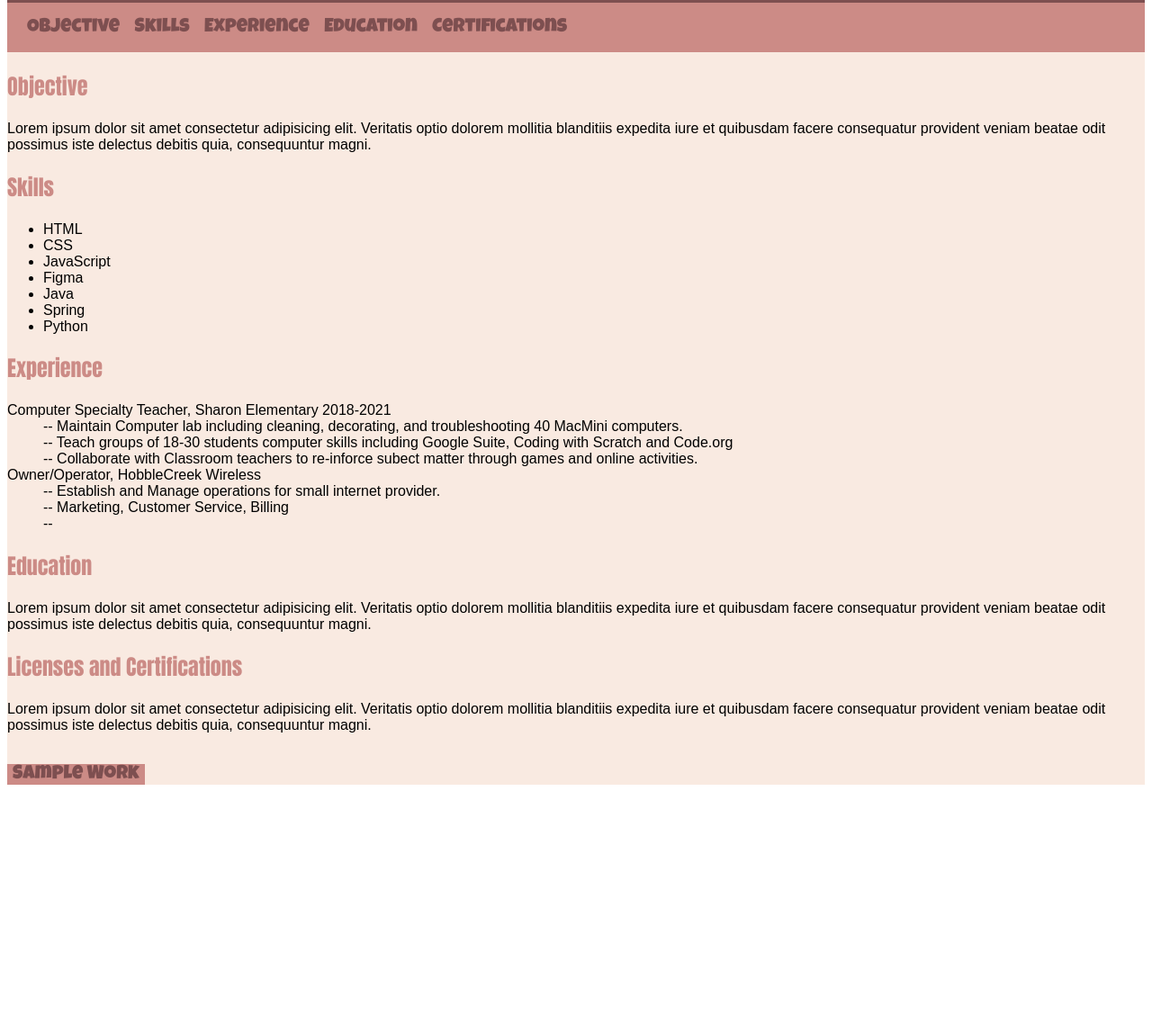
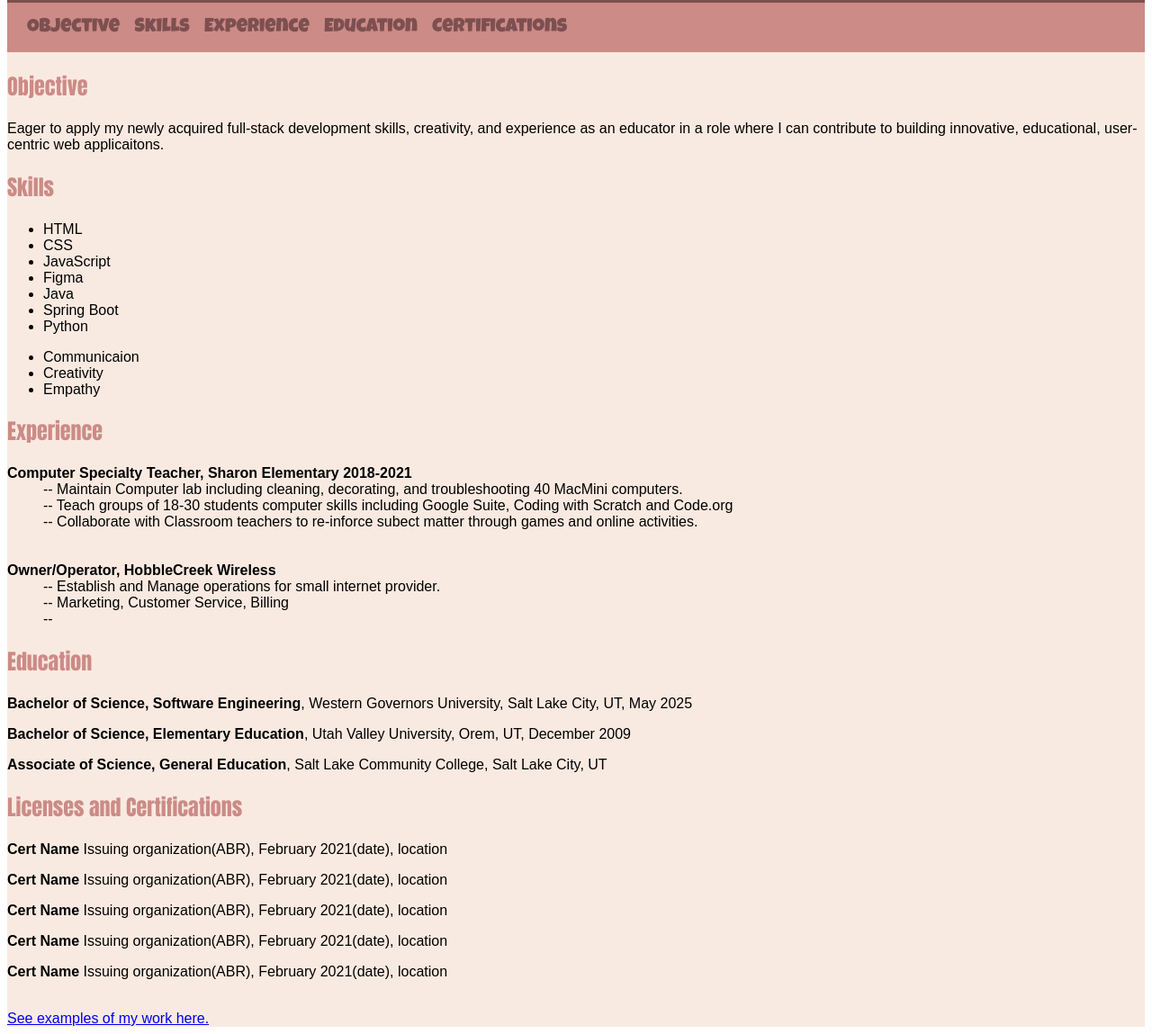
Before and after one commit to itmightbeme/portfolio, a plain HTML site: page experience.html in a window 1280 px wide. Shown: the part 163-1312 px from the top of the page at 90% size. Before the commit the page ends 1043 px from the top, so only its background shows below. Drawn offline with nearby package versions, Linux system fonts and the light colour scheme; a web font is replaced by a local one.

Commit message:
clean up nav / update experience

```diff
--- a/experience.html
+++ b/experience.html
@@ -10,72 +10,65 @@
     <script src="https://code.jquery.com/jquery-1.10.2.js"></script>
 
     <title>BLT Resume</title>
-
 </head>
 
 <body>
-
-    <!--Navigation bar-->
-    <div id="nav-placeholder">
-
-    </div>
+    <nav><!--Navigation bar-->
+        <div id="nav-placeholder"></div>
 
         <script>
             $(function () {
                 $("#nav-placeholder").load("portfolio/navigation.html");
             });
         </script>
-    <!--end of Navigation bar-->
-
+    </nav><!--end of Navigation bar-->
 
     <header>
         <h1>Experience</h1>
+    </header>
 
-
-    </header>
     <main>
-        <section>
         <nav class="nav">
             <a href="#objective"><button>Objective</button></a>
             <a href="#skills"><button>Skills</button></a>
             <a href="#experience"><button>Experience</button></a>
             <a href="#education"><button>Education</button></a>
             <a href="#certs"><button>Certifications</button></a>
+        </nav>
 
-            </nav>
+        <section id="objective">
             <h2>Objective</h2>
-
             <p>
-                Lorem ipsum dolor sit amet consectetur adipisicing elit. Veritatis optio dolorem mollitia blanditiis
-                expedita iure et quibusdam facere consequatur provident veniam beatae odit possimus iste delectus
-                debitis quia, consequuntur magni.
+                Eager to apply my newly acquired full-stack development skills, creativity, and experience as
+                an educator in a role where I can contribute to building innovative, educational, user-centric web
+                applicaitons.
             </p>
         </section>
 
-        <section>
-            <h2 id="skills">Skills</h2>
-            <ul>
+        <section id="skills">
+            <h2>Skills</h2>
+            <ul id="hardskills">
                 <li>HTML</li>
                 <li>CSS</li>
                 <li>JavaScript</li>
                 <li>Figma</li>
                 <li>Java</li>
-                <li>Spring</li>
+                <li>Spring Boot</li>
                 <li>Python</li>
+            </ul>
+            <ul id="softskills">
+                <li>Communicaion</li>
+                <li>Creativity</li>
+                <li>Empathy</li>
             </ul>
 
         </section>
 
-        <section>
-            <h2 id="experience">Experience</h2>
-            <!-- <p>Lorem, ipsum dolor sit amet consectetur adipisicing elit. Veritatis omnis nam esse voluptatum reiciendis
-                iure inventore facere officia quisquam. Quam consectetur quis reprehenderit doloremque officiis delectus
-                et debitis dolores nostrum.</p>
-            <p>Lorem ipsum dolor sit amet consectetur adipisicing elit. Incidunt saepe a perspiciatis voluptas
-                recusandae debitis. Quas quaerat veritatis consequatur suscipit, eius aliquam laboriosam, delectus sit
-                nostrum, aperiam perspiciatis ipsum error.</p> -->
+        <section id="experience">
+            <h2>Experience</h2>
+
             <dl>
-                <dt>Computer Specialty Teacher, Sharon Elementary 2018-2021 </dt>
+                <dt><b>Computer Specialty Teacher, Sharon Elementary 2018-2021</b></dt>
                 <dd>Maintain Computer lab including cleaning, decorating, and troubleshooting 40 MacMini computers.
                 </dd>
                 <dd>Teach groups of 18-30 students computer skills including Google Suite, Coding with Scratch and
@@ -84,45 +77,50 @@
                 <dd>Collaborate with Classroom teachers to re-inforce subect matter through games and online
                     activities.
                 </dd>
-
-                <dt>Owner/Operator, HobbleCreek Wireless</dt>
+                <br>
+                <br>
+                <dt><b>Owner/Operator, HobbleCreek Wireless</b></dt>
                 <dd>Establish and Manage operations for small internet provider.</dd>
                 <dd>Marketing, Customer Service, Billing</dd>
 
                 <dt></dt>
                 <dd></dd>
             </dl>
-
         </section>
 
-        <section>
-            <h2 id="education">Education</h2>
+        <section id="education">
+            <h2>Education</h2>
+
+            <p><b>Bachelor of Science, Software Engineering</b>, Western Governors University, Salt Lake City, UT, May
+                2025</p>
+            <p><b>Bachelor of Science, Elementary Education</b>, Utah Valley University, Orem, UT, December 2009</p>
+            <p><b>Associate of Science, General Education</b>, Salt Lake Community College, Salt Lake City, UT</p>
+        </section>
+
+        <section id="certs">
+            <h2>Licenses and Certifications</h2>
 
             <p>
-                Lorem ipsum dolor sit amet consectetur adipisicing elit. Veritatis optio dolorem mollitia blanditiis
-                expedita iure et quibusdam facere consequatur provident veniam beatae odit possimus iste delectus
-                debitis quia, consequuntur magni.
+                <b>Cert Name</b> Issuing organization(ABR), February 2021(date), location
             </p>
-        </section>
-
-        <section>
-            <h2 id="certs">Licenses and Certifications</h2>
-
             <p>
-                Lorem ipsum dolor sit amet consectetur adipisicing elit. Veritatis optio dolorem mollitia blanditiis
-                expedita iure et quibusdam facere consequatur provident veniam beatae odit possimus iste delectus
-                debitis quia, consequuntur magni.
+                <b>Cert Name</b> Issuing organization(ABR), February 2021(date), location
+            </p>
+            <p>
+                <b>Cert Name</b> Issuing organization(ABR), February 2021(date), location
+            </p>
+            <p>
+                <b>Cert Name</b> Issuing organization(ABR), February 2021(date), location
+            </p>
+            <p>
+                <b>Cert Name</b> Issuing organization(ABR), February 2021(date), location
             </p>
         </section>
 
         <br>
-        <a href="#"><button>Sample Work</button></a>
+        <a href="portfolio.html">See examples of my work here.</a>
         <br>
-
-
     </main>
-
-
 </body>
 
 </html>
```
Also changed, not shown: index.html (+8 -10 lines), portfolio.html (+11 -5 lines). Lines whose indentation alone changed are shown as unchanged.
